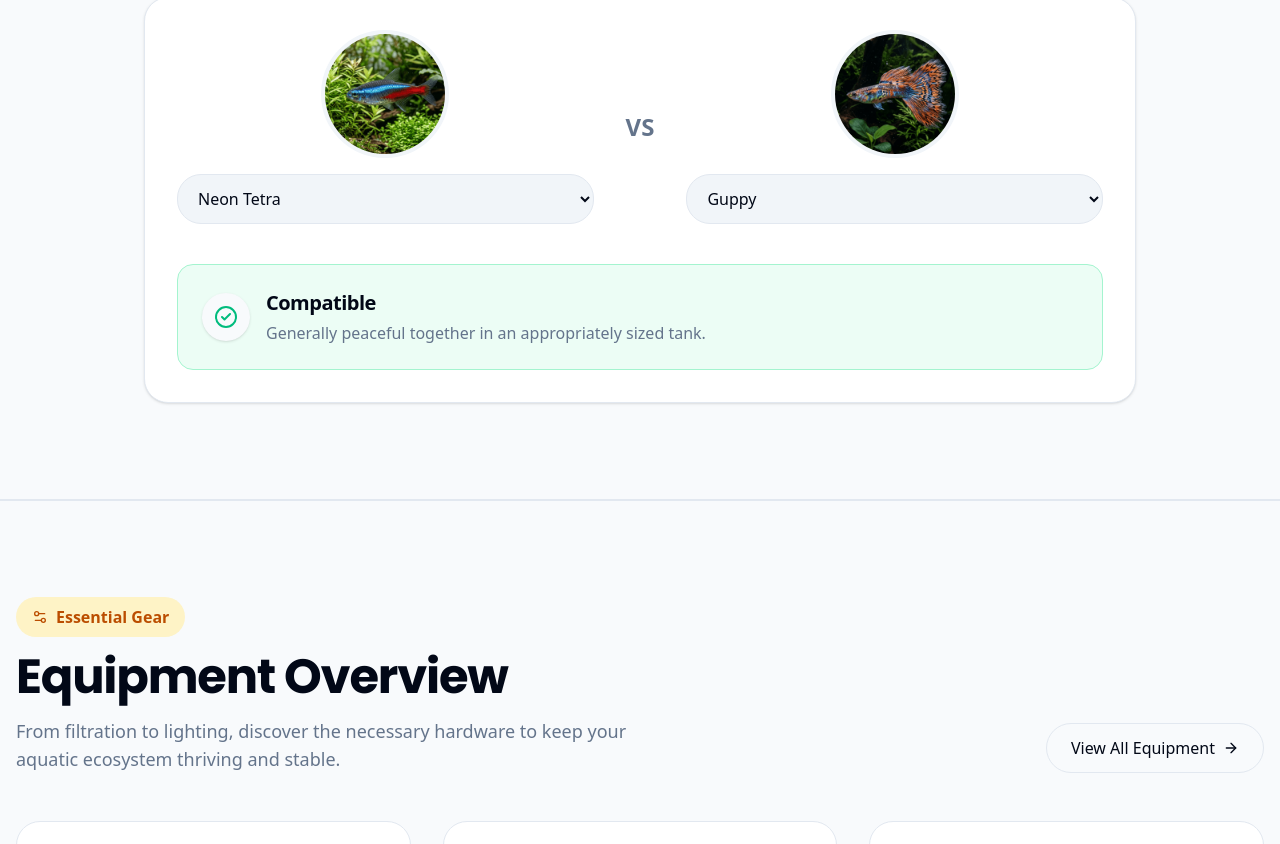
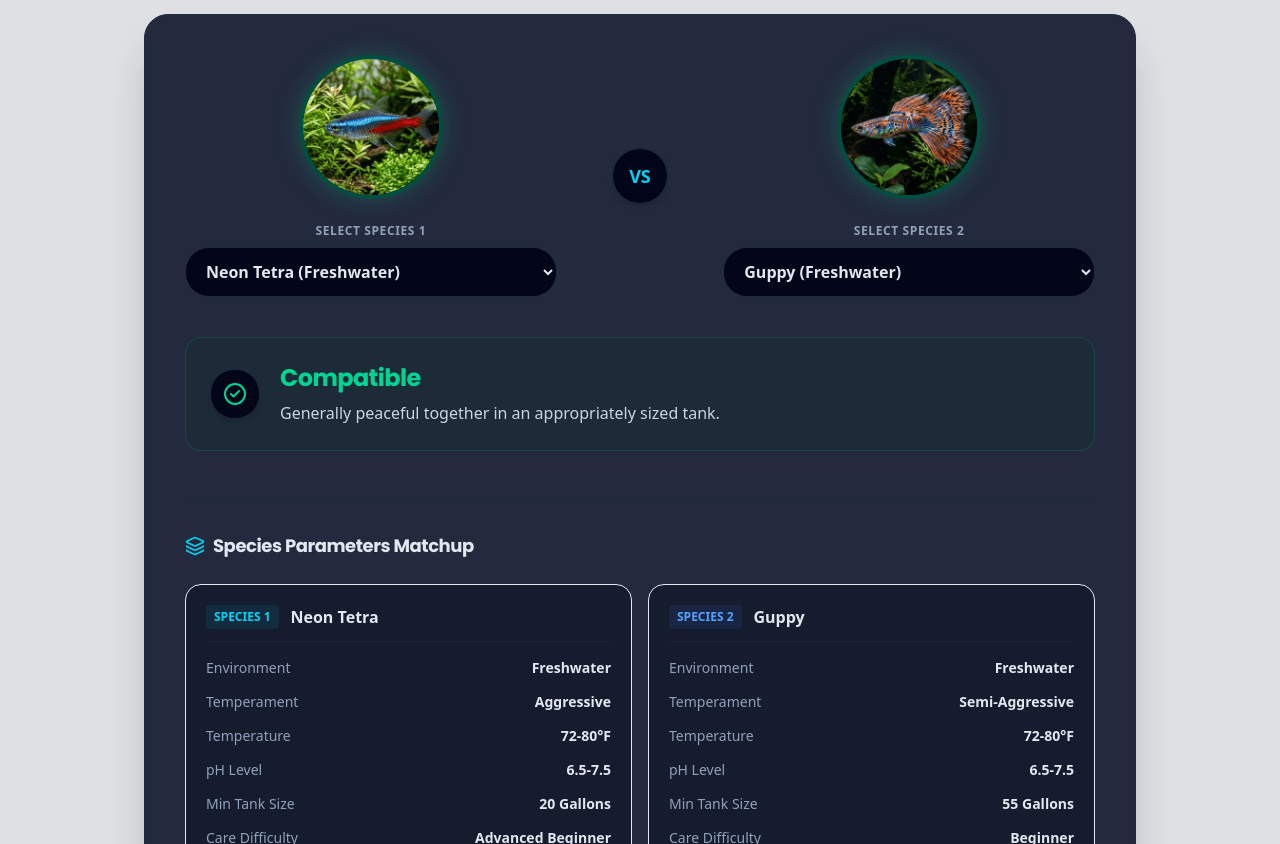
Before and after one commit to roshan773/AquaVersa, a Next.js app: page / in a window 1280 px wide. Shown: the part 5016-5860 px from the top of the page. Built offline with nearby package versions, Linux system fonts and the light colour scheme; grey boxes are pictures that could not be loaded.

Commit message:
style: redesign fish compatibility checker with matchups and parameter cards

```diff
--- a/components/home/FishCompatibility.tsx
+++ b/components/home/FishCompatibility.tsx
@@ -1,6 +1,6 @@
 'use client';
 import { useState } from 'react';
-import { CheckCircle2, AlertTriangle, XCircle, Info } from 'lucide-react';
+import { CheckCircle2, AlertTriangle, XCircle, Info, Thermometer, ShieldAlert, Droplet, Layers, HelpCircle } from 'lucide-react';
 import Image from 'next/image';
 import { fishData } from '@/data/fish';
 
@@ -9,22 +9,22 @@ export default function FishCompatibility() {
   const [fish2, setFish2] = useState(fishData[1].id);
 
   const getCompatibility = (id1: string, id2: string) => {
-    if (id1 === id2) return { status: 'Compatible', message: 'Same species. Generally compatible together in groups or pairs.', icon: <CheckCircle2 className="text-emerald-500 w-6 h-6" /> };
+    if (id1 === id2) return { status: 'Compatible', message: 'Same species. Generally compatible together in groups or pairs.', colorTheme: 'emerald' };
 
     const f1 = fishData.find(f => f.id === id1);
     const f2 = fishData.find(f => f.id === id2);
 
-    if (!f1 || !f2) return { status: 'Unknown', message: 'Select two fish.', icon: <Info className="text-blue-500 w-6 h-6" /> };
+    if (!f1 || !f2) return { status: 'Unknown', message: 'Select two fish.', colorTheme: 'blue' };
 
     // Water type check
     if (f1.category !== f2.category) {
-      return { status: 'Incompatible', message: `${f1.name} is ${f1.category}, while ${f2.name} is ${f2.category}. They cannot survive in the same water.`, icon: <XCircle className="text-red-500 w-6 h-6" /> };
+      return { status: 'Incompatible', message: `${f1.name} is ${f1.category}, while ${f2.name} is ${f2.category}. They cannot survive in the same water.`, colorTheme: 'red' };
     }
 
     // Size / Predator check (Angelfish eat small tetras)
     if ((f1.name.includes('Angelfish') && f2.name.includes('Tetra') && !f2.name.includes('Cardinal')) ||
         (f2.name.includes('Angelfish') && f1.name.includes('Tetra') && !f1.name.includes('Cardinal'))) {
-      return { status: 'Incompatible', message: 'Angelfish will eat small, slender fish like Neon Tetras as they grow.', icon: <XCircle className="text-red-500 w-6 h-6" /> };
+      return { status: 'Incompatible', message: 'Angelfish will eat small, slender fish like Neon Tetras as they grow.', colorTheme: 'red' };
     }
 
     // Betta logic
@@ -32,104 +32,230 @@ export default function FishCompatibility() {
     if (hasBetta) {
       const other = f1.name.includes('Betta') ? f2 : f1;
       if (other.name.includes('Guppy')) {
-        return { status: 'Incompatible', message: 'Bettas may attack colorful, long-finned fish like Guppies.', icon: <XCircle className="text-red-500 w-6 h-6" /> };
+        return { status: 'Incompatible', message: 'Bettas may attack colorful, long-finned fish like Guppies.', colorTheme: 'red' };
       }
       if (other.name.includes('Corydoras')) {
-        return { status: 'Compatible', message: 'Corydoras are peaceful bottom-dwellers that Bettas usually ignore.', icon: <CheckCircle2 className="text-emerald-500 w-6 h-6" /> };
+        return { status: 'Compatible', message: 'Corydoras are peaceful bottom-dwellers that Bettas usually ignore.', colorTheme: 'emerald' };
       }
-      return { status: 'Warning', message: 'Bettas are highly territorial. Keep them alone or monitor them very closely with other fish.', icon: <AlertTriangle className="text-amber-500 w-6 h-6" /> };
+      return { status: 'Warning', message: 'Bettas are highly territorial. Keep them alone or monitor them very closely with other fish.', colorTheme: 'amber' };
     }
 
     // Tangs logic
     const isTang1 = f1.name.includes('Tang');
     const isTang2 = f2.name.includes('Tang');
     if (isTang1 && isTang2) {
-      return { status: 'Warning', message: 'Tangs can be highly aggressive toward other Tangs. Requires a very large tank.', icon: <AlertTriangle className="text-amber-500 w-6 h-6" /> };
+      return { status: 'Warning', message: 'Tangs can be highly aggressive toward other Tangs. Requires a very large tank.', colorTheme: 'amber' };
     }
 
     if (f1.difficulty === 'Advanced' || f2.difficulty === 'Advanced') {
-      return { status: 'Warning', message: 'One or more of these fish require advanced care and pristine water conditions.', icon: <AlertTriangle className="text-amber-500 w-6 h-6" /> };
+      return { status: 'Warning', message: 'One or more of these fish require advanced care and pristine water conditions.', colorTheme: 'amber' };
     }
 
-    return { status: 'Compatible', message: 'Generally peaceful together in an appropriately sized tank.', icon: <CheckCircle2 className="text-emerald-500 w-6 h-6" /> };
+    return { status: 'Compatible', message: 'Generally peaceful together in an appropriately sized tank.', colorTheme: 'emerald' };
   };
 
   const compResult = getCompatibility(fish1, fish2);
-  const f1Data = fishData.find(f => f.id === fish1);
-  const f2Data = fishData.find(f => f.id === fish2);
+  const f1Data = fishData.find(f => f.id === fish1)!;
+  const f2Data = fishData.find(f => f.id === fish2)!;
+
+  // Class mapping for dynamic borders and shadows based on result color theme
+  const themeClasses = {
+    emerald: {
+      border: 'border-emerald-500/40',
+      glow: 'shadow-[0_0_25px_rgba(16,185,129,0.25)]',
+      bg: 'bg-emerald-950/20 dark:bg-emerald-950/30 border-emerald-500/20',
+      text: 'text-emerald-400',
+      icon: <CheckCircle2 className="w-6 h-6 text-emerald-400" />,
+    },
+    amber: {
+      border: 'border-amber-500/40',
+      glow: 'shadow-[0_0_25px_rgba(245,158,11,0.25)]',
+      bg: 'bg-amber-950/20 dark:bg-amber-950/30 border-amber-500/20',
+      text: 'text-amber-400',
+      icon: <AlertTriangle className="w-6 h-6 text-amber-400" />,
+    },
+    red: {
+      border: 'border-red-500/40',
+      glow: 'shadow-[0_0_25px_rgba(239,68,68,0.25)]',
+      bg: 'bg-red-950/20 dark:bg-red-950/30 border-red-500/20',
+      text: 'text-red-400',
+      icon: <XCircle className="w-6 h-6 text-red-400" />,
+    },
+    blue: {
+      border: 'border-blue-500/40',
+      glow: 'shadow-[0_0_25px_rgba(59,130,246,0.25)]',
+      bg: 'bg-blue-950/20 dark:bg-blue-950/30 border-blue-500/20',
+      text: 'text-blue-400',
+      icon: <Info className="w-6 h-6 text-blue-400" />,
+    },
+  }[compResult.colorTheme as 'emerald' | 'amber' | 'red' | 'blue'];
 
   return (
-    <section className="py-24 bg-muted/10 border-y border-border">
+    <section className="py-24 bg-slate-950/10 dark:bg-slate-950/40 border-b border-slate-900/80">
       <div className="container mx-auto px-4 max-w-5xl">
-        <div className="text-center mb-12">
-          <div className="inline-flex items-center gap-2 px-4 py-2 rounded-full bg-cyan-100 dark:bg-cyan-900/30 text-cyan-700 dark:text-cyan-300 font-semibold mb-4">
-            <Info className="w-4 h-4" /> Quick Check
+        <div className="text-center mb-16">
+          <div className="inline-flex items-center gap-2 px-4 py-2 rounded-full bg-cyan-500/10 text-cyan-400 font-semibold mb-4 border border-cyan-500/20">
+            <ShieldAlert className="w-4 h-4" /> Compatibility Tool
           </div>
           <h2 className="text-3xl md:text-5xl font-poppins font-bold mb-4 text-foreground">
             Fish Compatibility Checker
           </h2>
           <p className="text-lg text-muted-foreground max-w-2xl mx-auto">
-            Not all fish get along. Select two fish to see if they can peacefully co-exist in your aquarium.
+            Ensure your fish co-exist peacefully. Select two species to verify water chemistry, size compatibility, and temperaments.
           </p>
         </div>
 
-        <div className="bg-card rounded-3xl p-8 border border-border shadow-sm">
-          <div className="flex flex-col md:flex-row items-center gap-8">
-            {/* Fish 1 Selector */}
-            <div className="flex-1 w-full text-center">
-              <div className="w-32 h-32 mx-auto rounded-full overflow-hidden mb-4 border-4 border-muted relative">
-                 {f1Data?.image ? (
-                   <Image src={f1Data.image} alt={f1Data.name} fill className="object-cover" />
-                 ) : null}
+        <div className="bg-slate-900/90 dark:bg-slate-950/90 backdrop-blur-xl border border-slate-800 rounded-3xl p-6 md:p-10 shadow-2xl relative overflow-hidden">
+
+          {/* Main matchup grid */}
+          <div className="grid grid-cols-1 md:grid-cols-7 gap-8 items-center relative z-10">
+
+            {/* Fish 1 Column */}
+            <div className="md:col-span-3 flex flex-col items-center">
+              <div className={`w-36 h-36 rounded-full overflow-hidden mb-6 border-4 bg-slate-950 relative transition-all duration-500 ${themeClasses.border} ${themeClasses.glow}`}>
+                {f1Data?.image ? (
+                  <Image src={f1Data.image} alt={f1Data.name} fill className="object-cover scale-105" />
+                ) : (
+                  <div className="w-full h-full flex items-center justify-center text-slate-500">No Image</div>
+                )}
               </div>
+              <label className="text-xs uppercase font-bold tracking-wider text-slate-400 mb-2 block">Select Species 1</label>
               <select
                 value={fish1}
                 onChange={(e) => setFish1(e.target.value)}
-                className="w-full bg-muted border border-border rounded-xl px-4 py-3 text-foreground font-medium focus:outline-none focus:ring-2 focus:ring-cyan-500"
+                className="w-full bg-slate-950 border border-slate-800 rounded-xl px-4 py-3 text-slate-200 font-semibold focus:outline-none focus:ring-2 focus:ring-cyan-500 hover:border-slate-700 transition-colors"
               >
                 {fishData.map(f => (
-                  <option key={f.id} value={f.id}>{f.name}</option>
+                  <option key={f.id} value={f.id}>{f.name} ({f.category})</option>
                 ))}
               </select>
             </div>
 
-            <div className="flex-shrink-0 text-2xl font-bold text-muted-foreground">
-              VS
+            {/* VS Badge */}
+            <div className="md:col-span-1 flex justify-center py-4 md:py-0">
+              <div className="w-14 h-14 rounded-full bg-slate-950 border border-slate-800 flex items-center justify-center text-lg font-extrabold text-cyan-400 shadow-md">
+                VS
+              </div>
             </div>
 
-            {/* Fish 2 Selector */}
-            <div className="flex-1 w-full text-center">
-              <div className="w-32 h-32 mx-auto rounded-full overflow-hidden mb-4 border-4 border-muted relative">
-                 {f2Data?.image ? (
-                   <Image src={f2Data.image} alt={f2Data.name} fill className="object-cover" />
-                 ) : null}
+            {/* Fish 2 Column */}
+            <div className="md:col-span-3 flex flex-col items-center">
+              <div className={`w-36 h-36 rounded-full overflow-hidden mb-6 border-4 bg-slate-950 relative transition-all duration-500 ${themeClasses.border} ${themeClasses.glow}`}>
+                {f2Data?.image ? (
+                  <Image src={f2Data.image} alt={f2Data.name} fill className="object-cover scale-105" />
+                ) : (
+                  <div className="w-full h-full flex items-center justify-center text-slate-500">No Image</div>
+                )}
               </div>
+              <label className="text-xs uppercase font-bold tracking-wider text-slate-400 mb-2 block">Select Species 2</label>
               <select
                 value={fish2}
                 onChange={(e) => setFish2(e.target.value)}
-                className="w-full bg-muted border border-border rounded-xl px-4 py-3 text-foreground font-medium focus:outline-none focus:ring-2 focus:ring-cyan-500"
+                className="w-full bg-slate-950 border border-slate-800 rounded-xl px-4 py-3 text-slate-200 font-semibold focus:outline-none focus:ring-2 focus:ring-cyan-500 hover:border-slate-700 transition-colors"
               >
                 {fishData.map(f => (
-                  <option key={f.id} value={f.id}>{f.name}</option>
+                  <option key={f.id} value={f.id}>{f.name} ({f.category})</option>
                 ))}
               </select>
             </div>
           </div>
 
-          {/* Result Box */}
-          <div className={`mt-10 rounded-2xl p-6 flex flex-col md:flex-row items-center gap-4 ${
-            compResult.status === 'Compatible' ? 'bg-emerald-50 dark:bg-emerald-900/20 border border-emerald-200' :
-            compResult.status === 'Warning' ? 'bg-amber-50 dark:bg-amber-900/20 border border-amber-200' :
-            'bg-red-50 dark:bg-red-900/20 border border-red-200'
-          }`}>
-            <div className="p-3 bg-background rounded-full shadow-sm">
-              {compResult.icon}
+          {/* Compatibility Status Banner */}
+          <div className={`mt-10 rounded-2xl p-6 flex flex-col md:flex-row items-center gap-5 border transition-all duration-500 ${themeClasses.bg}`}>
+            <div className="p-3 bg-slate-950 rounded-xl border border-slate-800 shadow-md shrink-0">
+              {themeClasses.icon}
             </div>
             <div className="text-center md:text-left">
-              <h3 className="text-xl font-bold mb-1 text-foreground">{compResult.status}</h3>
-              <p className="text-muted-foreground">{compResult.message}</p>
+              <h3 className={`text-2xl font-bold font-poppins mb-1.5 ${themeClasses.text}`}>
+                {compResult.status}
+              </h3>
+              <p className="text-slate-300 leading-relaxed text-sm md:text-base">
+                {compResult.message}
+              </p>
             </div>
           </div>
+
+          {/* Parameters Comparison Section */}
+          <div className="mt-12 border-t border-slate-800/80 pt-8">
+            <h4 className="text-lg font-bold font-poppins text-slate-200 mb-6 text-center md:text-left flex items-center gap-2 justify-center md:justify-start">
+              <Layers className="w-5 h-5 text-cyan-400" /> Species Parameters Matchup
+            </h4>
+
+            <div className="grid grid-cols-1 md:grid-cols-2 gap-4">
+
+              {/* Fish 1 details */}
+              <div className="bg-slate-950/40 border border-slate-850 p-5 rounded-2xl">
+                <div className="flex items-center gap-3 mb-4 pb-3 border-b border-slate-800/50">
+                  <span className="text-xs uppercase font-bold px-2 py-1 rounded bg-cyan-500/10 text-cyan-400">Species 1</span>
+                  <span className="text-base font-bold text-slate-200">{f1Data.name}</span>
+                </div>
+                <div className="space-y-3.5">
+                  <div className="flex justify-between items-center text-sm">
+                    <span className="text-slate-400">Environment</span>
+                    <span className="font-semibold text-slate-200">{f1Data.category}</span>
+                  </div>
+                  <div className="flex justify-between items-center text-sm">
+                    <span className="text-slate-400">Temperament</span>
+                    <span className="font-semibold text-slate-200">{f1Data.temperament || 'Community'}</span>
+                  </div>
+                  <div className="flex justify-between items-center text-sm">
+                    <span className="text-slate-400">Temperature</span>
+                    <span className="font-semibold text-slate-200">{f1Data.temperature}</span>
+                  </div>
+                  <div className="flex justify-between items-center text-sm">
+                    <span className="text-slate-400">pH Level</span>
+                    <span className="font-semibold text-slate-200">{f1Data.ph}</span>
+                  </div>
+                  <div className="flex justify-between items-center text-sm">
+                    <span className="text-slate-400">Min Tank Size</span>
+                    <span className="font-semibold text-slate-200">{f1Data.minTankSize} Gallons</span>
+                  </div>
+                  <div className="flex justify-between items-center text-sm">
+                    <span className="text-slate-400">Care Difficulty</span>
+                    <span className="font-semibold text-slate-200">{f1Data.difficulty}</span>
+                  </div>
+                </div>
+              </div>
+
+              {/* Fish 2 details */}
+              <div className="bg-slate-950/40 border border-slate-850 p-5 rounded-2xl">
+                <div className="flex items-center gap-3 mb-4 pb-3 border-b border-slate-800/50">
+                  <span className="text-xs uppercase font-bold px-2 py-1 rounded bg-blue-500/10 text-blue-400">Species 2</span>
+                  <span className="text-base font-bold text-slate-200">{f2Data.name}</span>
+                </div>
+                <div className="space-y-3.5">
+                  <div className="flex justify-between items-center text-sm">
+                    <span className="text-slate-400">Environment</span>
+                    <span className={`font-semibold ${f1Data.category !== f2Data.category ? 'text-red-400 font-bold' : 'text-slate-200'}`}>
+                      {f2Data.category}
+                    </span>
+                  </div>
+                  <div className="flex justify-between items-center text-sm">
+                    <span className="text-slate-400">Temperament</span>
+                    <span className="font-semibold text-slate-200">{f2Data.temperament || 'Community'}</span>
+                  </div>
+                  <div className="flex justify-between items-center text-sm">
+                    <span className="text-slate-400">Temperature</span>
+                    <span className="font-semibold text-slate-200">{f2Data.temperature}</span>
+                  </div>
+                  <div className="flex justify-between items-center text-sm">
+                    <span className="text-slate-400">pH Level</span>
+                    <span className="font-semibold text-slate-200">{f2Data.ph}</span>
+                  </div>
+                  <div className="flex justify-between items-center text-sm">
+                    <span className="text-slate-400">Min Tank Size</span>
+                    <span className="font-semibold text-slate-200">{f2Data.minTankSize} Gallons</span>
+                  </div>
+                  <div className="flex justify-between items-center text-sm">
+                    <span className="text-slate-400">Care Difficulty</span>
+                    <span className="font-semibold text-slate-200">{f2Data.difficulty}</span>
+                  </div>
+                </div>
+              </div>
+
+            </div>
+          </div>
+
         </div>
       </div>
     </section>
```
